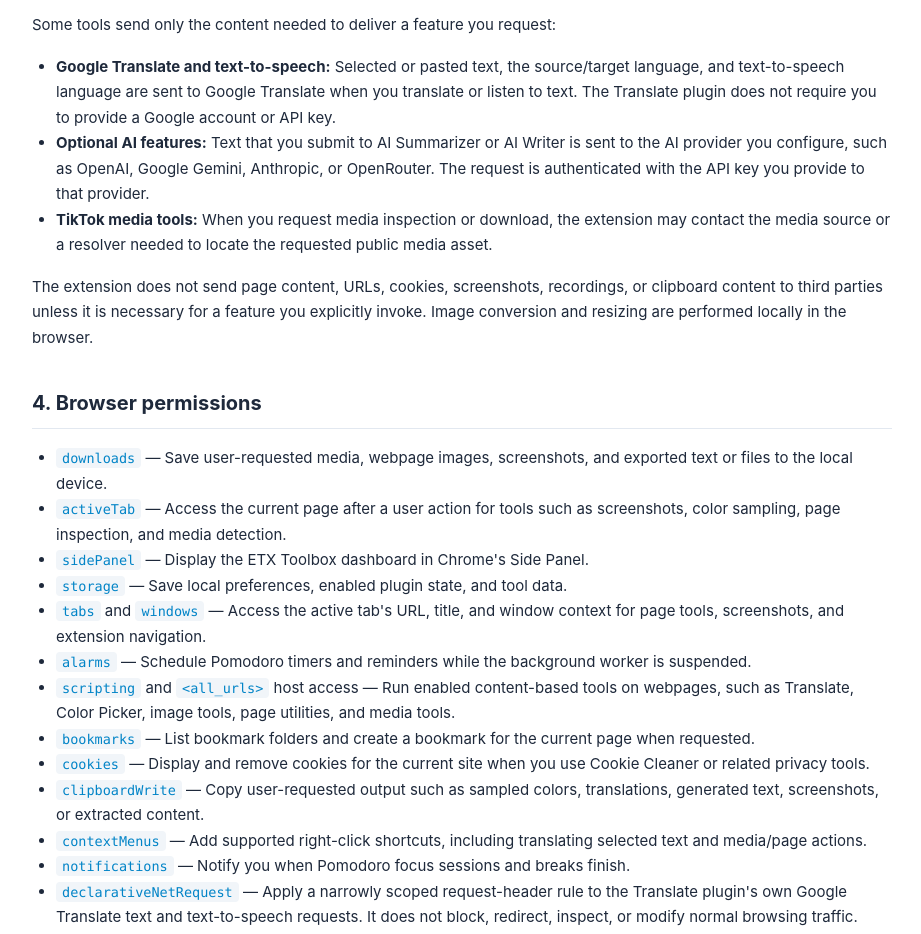
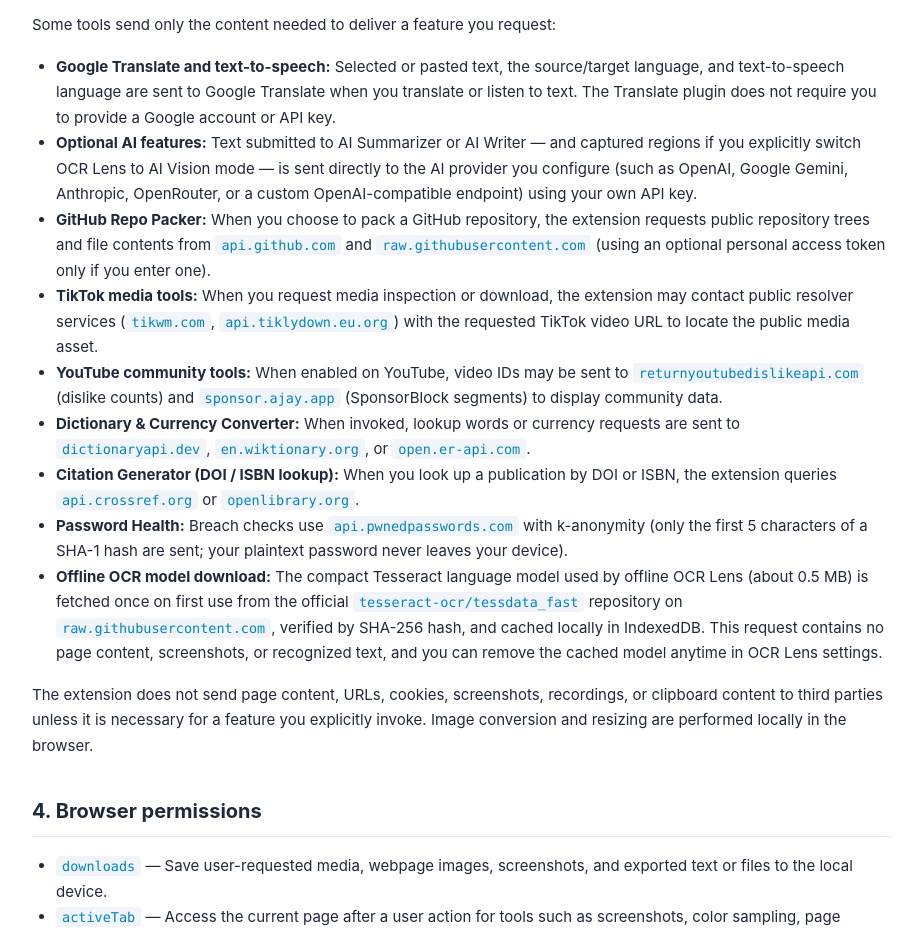
Before and after one commit to binh-dev-k2/etx-toolbox-privacy, a plain HTML site: page index.html in a window 1280 px wide. Shown: the part 929-1863 px from the top of the page, without its empty margins (178-1099 px from the left). Drawn offline with Linux system fonts and the light colour scheme.

Commit message:
Revise privacy policy details and last updated date
Updated the last modified date and enhanced the description of the ETX Toolbox privacy policy. Added details on data handling and third-party interactions.

```diff
--- a/index.html
+++ b/index.html
@@ -17,8 +17,8 @@
 </head>
 <body>
   <h1>Privacy Policy — ETX Toolbox</h1>
-  <p class="muted"><strong>Last updated:</strong> August 20, 2026</p>
-  <p>ETX Toolbox is a modular browser extension with productivity, media, capture, privacy, developer, translation, and optional AI tools. This policy explains the data the extension handles, why it handles it, where it is stored, and when it is shared with third parties.</p>
+  <p class="muted"><strong>Last updated:</strong> November 26, 2026</p>
+  <p>ETX Toolbox is a modular browser extension with productivity, media, capture, privacy, developer, SEO, translation, and optional AI tools. This policy explains the data the extension handles, why it handles it, where it is stored, and when it is shared with third parties.</p>
 
   <h2>1. Our privacy commitment</h2>
   <ul>
@@ -29,7 +29,7 @@
   </ul>
 
   <h2>2. Data handled and stored locally</h2>
-  <p>The extension may store the following data locally in extension storage, page local storage, or IndexedDB, depending on the tool:</p>
+  <p>The extension may store the following data locally in extension storage (<code>browser.storage.local</code> / <code>browser.storage.session</code>) or IndexedDB, depending on the tool:</p>
   <ul>
     <li>Preferences such as language, enabled plugins, plugin order, favorites, recent tools, and side-panel state.</li>
     <li>Tool settings and results, including color history, notes, custom CSS rules, bookmarks, timer state, reading statistics, and image or screenshot editing preferences.</li>
@@ -43,8 +43,14 @@
   <p>Some tools send only the content needed to deliver a feature you request:</p>
   <ul>
     <li><strong>Google Translate and text-to-speech:</strong> Selected or pasted text, the source/target language, and text-to-speech language are sent to Google Translate when you translate or listen to text. The Translate plugin does not require you to provide a Google account or API key.</li>
-    <li><strong>Optional AI features:</strong> Text that you submit to AI Summarizer or AI Writer is sent to the AI provider you configure, such as OpenAI, Google Gemini, Anthropic, or OpenRouter. The request is authenticated with the API key you provide to that provider.</li>
-    <li><strong>TikTok media tools:</strong> When you request media inspection or download, the extension may contact the media source or a resolver needed to locate the requested public media asset.</li>
+    <li><strong>Optional AI features:</strong> Text submitted to AI Summarizer or AI Writer — and captured regions if you explicitly switch OCR Lens to AI Vision mode — is sent directly to the AI provider you configure (such as OpenAI, Google Gemini, Anthropic, OpenRouter, or a custom OpenAI-compatible endpoint) using your own API key.</li>
+    <li><strong>GitHub Repo Packer:</strong> When you choose to pack a GitHub repository, the extension requests public repository trees and file contents from <code>api.github.com</code> and <code>raw.githubusercontent.com</code> (using an optional personal access token only if you enter one).</li>
+    <li><strong>TikTok media tools:</strong> When you request media inspection or download, the extension may contact public resolver services (<code>tikwm.com</code>, <code>api.tiklydown.eu.org</code>) with the requested TikTok video URL to locate the public media asset.</li>
+    <li><strong>YouTube community tools:</strong> When enabled on YouTube, video IDs may be sent to <code>returnyoutubedislikeapi.com</code> (dislike counts) and <code>sponsor.ajay.app</code> (SponsorBlock segments) to display community data.</li>
+    <li><strong>Dictionary &amp; Currency Converter:</strong> When invoked, lookup words or currency requests are sent to <code>dictionaryapi.dev</code>, <code>en.wiktionary.org</code>, or <code>open.er-api.com</code>.</li>
+    <li><strong>Citation Generator (DOI / ISBN lookup):</strong> When you look up a publication by DOI or ISBN, the extension queries <code>api.crossref.org</code> or <code>openlibrary.org</code>.</li>
+    <li><strong>Password Health:</strong> Breach checks use <code>api.pwnedpasswords.com</code> with k-anonymity (only the first 5 characters of a SHA-1 hash are sent; your plaintext password never leaves your device).</li>
+    <li><strong>Offline OCR model download:</strong> The compact Tesseract language model used by offline OCR Lens (about 0.5 MB) is fetched once on first use from the official <code>tesseract-ocr/tessdata_fast</code> repository on <code>raw.githubusercontent.com</code>, verified by SHA-256 hash, and cached locally in IndexedDB. This request contains no page content, screenshots, or recognized text, and you can remove the cached model anytime in OCR Lens settings.</li>
   </ul>
   <p>The extension does not send page content, URLs, cookies, screenshots, recordings, or clipboard content to third parties unless it is necessary for a feature you explicitly invoke. Image conversion and resizing are performed locally in the browser.</p>
 
@@ -62,7 +68,9 @@
     <li><code>clipboardWrite</code> — Copy user-requested output such as sampled colors, translations, generated text, screenshots, or extracted content.</li>
     <li><code>contextMenus</code> — Add supported right-click shortcuts, including translating selected text and media/page actions.</li>
     <li><code>notifications</code> — Notify you when Pomodoro focus sessions and breaks finish.</li>
-    <li><code>declarativeNetRequest</code> — Apply a narrowly scoped request-header rule to the Translate plugin's own Google Translate text and text-to-speech requests. It does not block, redirect, inspect, or modify normal browsing traffic.</li>
+    <li><code>declarativeNetRequest</code> — Apply scoped request-header rules for Translate's Google Translate/TTS requests, apply a custom <code>User-Agent</code> header when you enable the User-Agent Switcher, and optionally block ad or tracker requests when Ad Shield or Privacy Shield is enabled.</li>
+    <li><code>webNavigation</code> — Re-apply active page tools (such as CSS Injector or Video Speed) cleanly on navigation events and collect local page-load metrics when inspected.</li>
+    <li><code>offscreen</code> — Run local offline Tesseract WASM OCR, ZIP blob packaging, and timer chime audio outside the service worker.</li>
   </ul>
 
   <h2>5. Data retention and your choices</h2>
```
